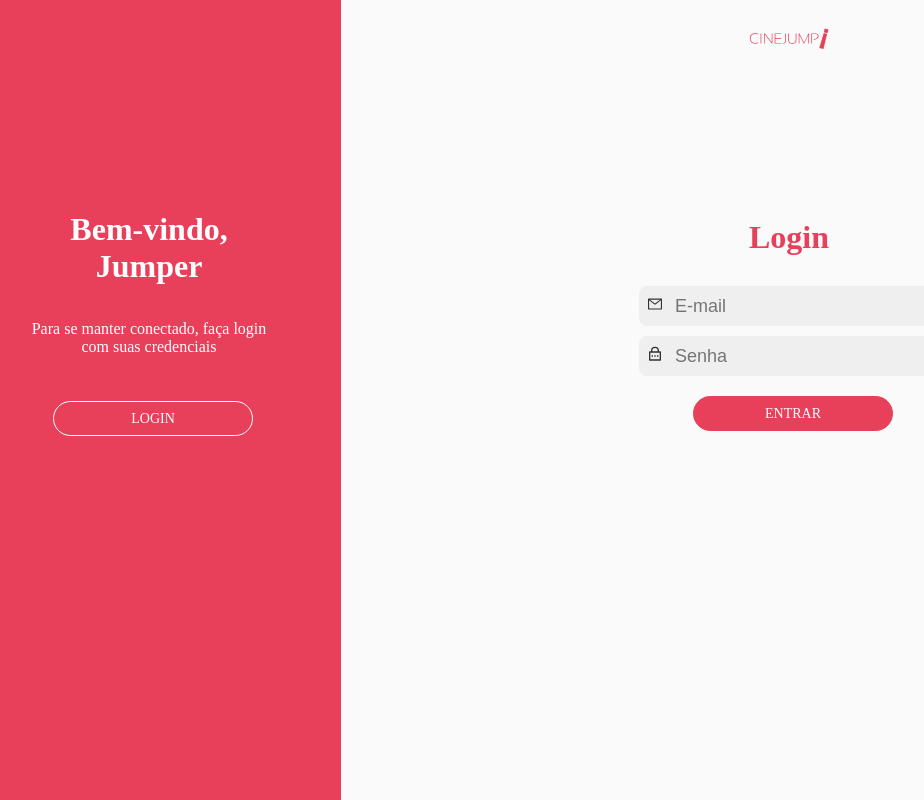
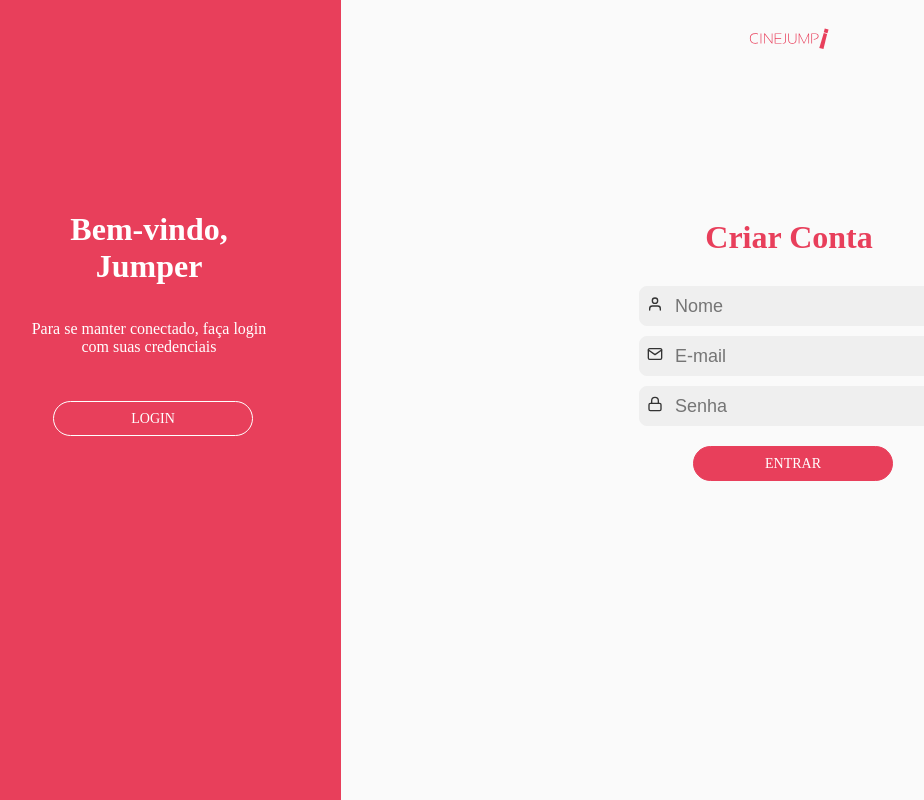
Before and after one commit to guiness333/cinejump, a React (Create React App) app: page /signup in a window 1280 px wide. Shown: the top 800 px of the page, without its empty margins (43-967 px from the left). Built offline with nearby package versions, Linux system fonts and the light colour scheme.

Commit message:
Tela de signup criada

```diff
--- a/src/pages/Components/Components.tsx
+++ b/src/pages/Components/Components.tsx
@@ -3,8 +3,9 @@ import {
   LogoStyle,
   LoginHeaderStyle,
   InputFormStyle,
-  AiOutlineMailS,
-  RiLockPasswordLineS,
+  FiLockS,
+  FiMailS,
+  FiUserS,
   FormStyle,
   ButtonStyle,
   Message,
@@ -16,15 +17,39 @@ import logo from "../../assets/Logo-red.svg";
 export const Logo = () => {
   return <LogoStyle src={logo}></LogoStyle>;
 };
-export const Header = () => {
+export const LoginHeader = () => {
   return <LoginHeaderStyle>Login</LoginHeaderStyle>;
+};
+export const SignupHeader = () => {
+  return <LoginHeaderStyle>Criar Conta</LoginHeaderStyle>;
 };
 export const LoginForm = () => {
   return (
     <FormStyle onSubmit={() => alert("Login")}>
-      <AiOutlineMailS />
+      <FiMailS />
       <InputFormStyle placeholder="E-mail" type="text"></InputFormStyle>
-      <RiLockPasswordLineS />
+      <FiLockS />
+      <InputFormStyle placeholder="Senha" type="password"></InputFormStyle>
+      <ButtonStyle
+        type="submit"
+        backgroundColor="#E83F5B"
+        textColor="white"
+        borderColor="#E83F5B"
+        margem={18}
+      >
+        ENTRAR
+      </ButtonStyle>
+    </FormStyle>
+  );
+};
+export const SignupForm = () => {
+  return (
+    <FormStyle onSubmit={() => alert("Criar conta")}>
+      <FiUserS />
+      <InputFormStyle placeholder="Nome" type="text"></InputFormStyle>
+      <FiMailS />
+      <InputFormStyle placeholder="E-mail" type="text"></InputFormStyle>
+      <FiLockS />
       <InputFormStyle placeholder="Senha" type="password"></InputFormStyle>
       <ButtonStyle
         type="submit"
--- a/src/pages/Components/Styles.tsx
+++ b/src/pages/Components/Styles.tsx
@@ -1,6 +1,7 @@
 import styled from "styled-components";
-import { AiOutlineMail } from "react-icons/ai";
-import { RiLockPasswordLine } from "react-icons/ri";
+
+import { FiUser, FiMail, FiLock } from "react-icons/fi";
+
 
 export const LogoStyle = styled.img`
   display: block;
@@ -33,13 +34,19 @@ export const InputFormStyle = styled.input.attrs((props) => ({
   background-color: #efefef;
   padding-left: 35px;
 `;
-export const AiOutlineMailS = styled(AiOutlineMail)`
+export const FiMailS = styled(FiMail)`
   position: absolute;
   display: flex;
   margin-left: 8px;
   margin-top: 10px;
 `;
-export const RiLockPasswordLineS = styled(RiLockPasswordLine)`
+export const FiUserS = styled(FiUser)`
+  position: absolute;
+  display: flex;
+  margin-left: 8px;
+  margin-top: 10px;
+`;
+export const FiLockS = styled(FiLock)`
   position: absolute;
   display: flex;
   margin-left: 8px;
--- a/src/pages/Main/main.tsx
+++ b/src/pages/Main/main.tsx
@@ -1,7 +1,7 @@
 import React from "react";
 import {
   Logo,
-  Header,
+  LoginHeader,
   LoginForm,
   SignupDirect,
 } from "../Components/Components";
@@ -11,7 +11,7 @@ export const Main = () => {
     <Container width="100%">
       <Container width="70%">
         <Logo />
-        <Header />
+        <LoginHeader />
         <LoginForm />
       </Container>
       <Container width="30%">
--- a/src/pages/Signup/signup.tsx
+++ b/src/pages/Signup/signup.tsx
@@ -1,9 +1,9 @@
 import React from "react";
 import {
   Logo,
-  Header,
-  LoginForm,
+  SignupForm,
   LoginDirect,
+  SignupHeader
 } from "../Components/Components";
 import { Container } from "../Components/LoginContainer";
 function Main() {
@@ -14,8 +14,8 @@ function Main() {
       </Container>
       <Container width="70%">
         <Logo />
-        <Header />
-        <LoginForm />
+        <SignupHeader />
+        <SignupForm />
       </Container>
     </Container>
   );
```
